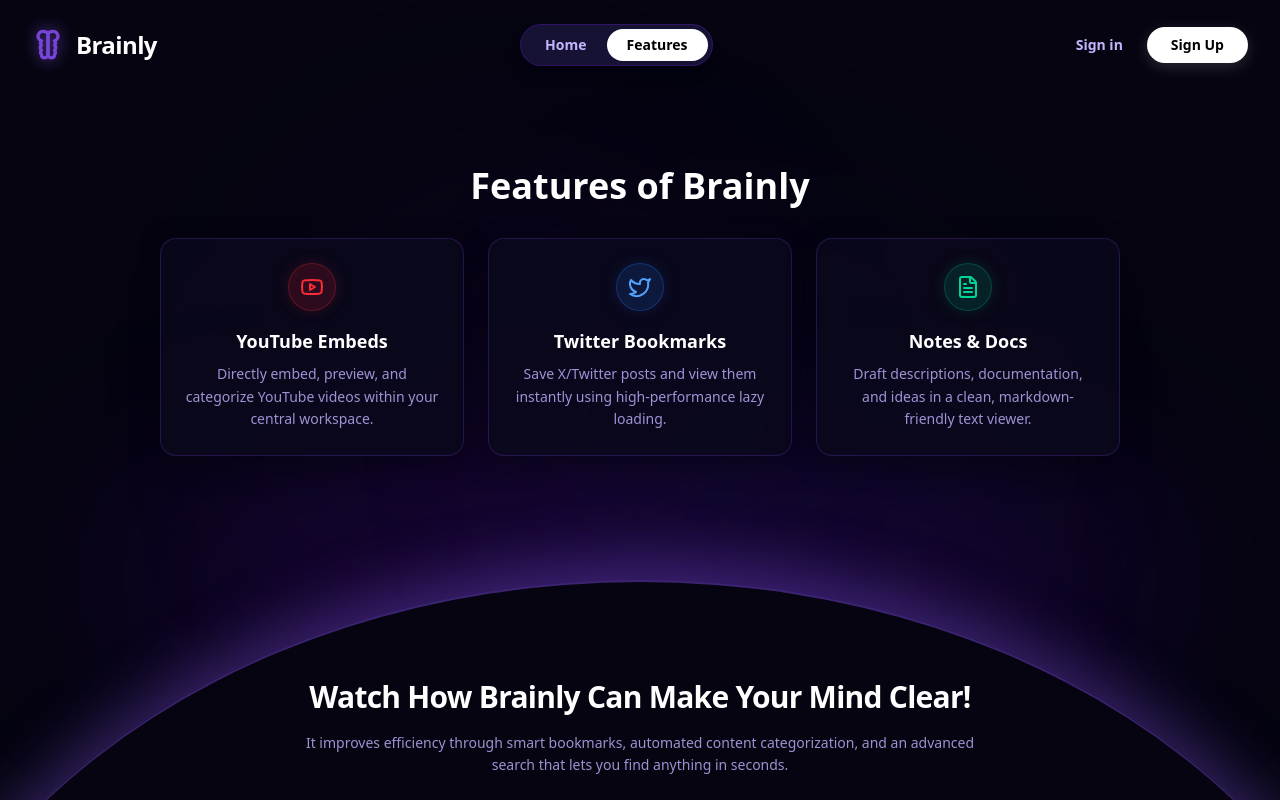
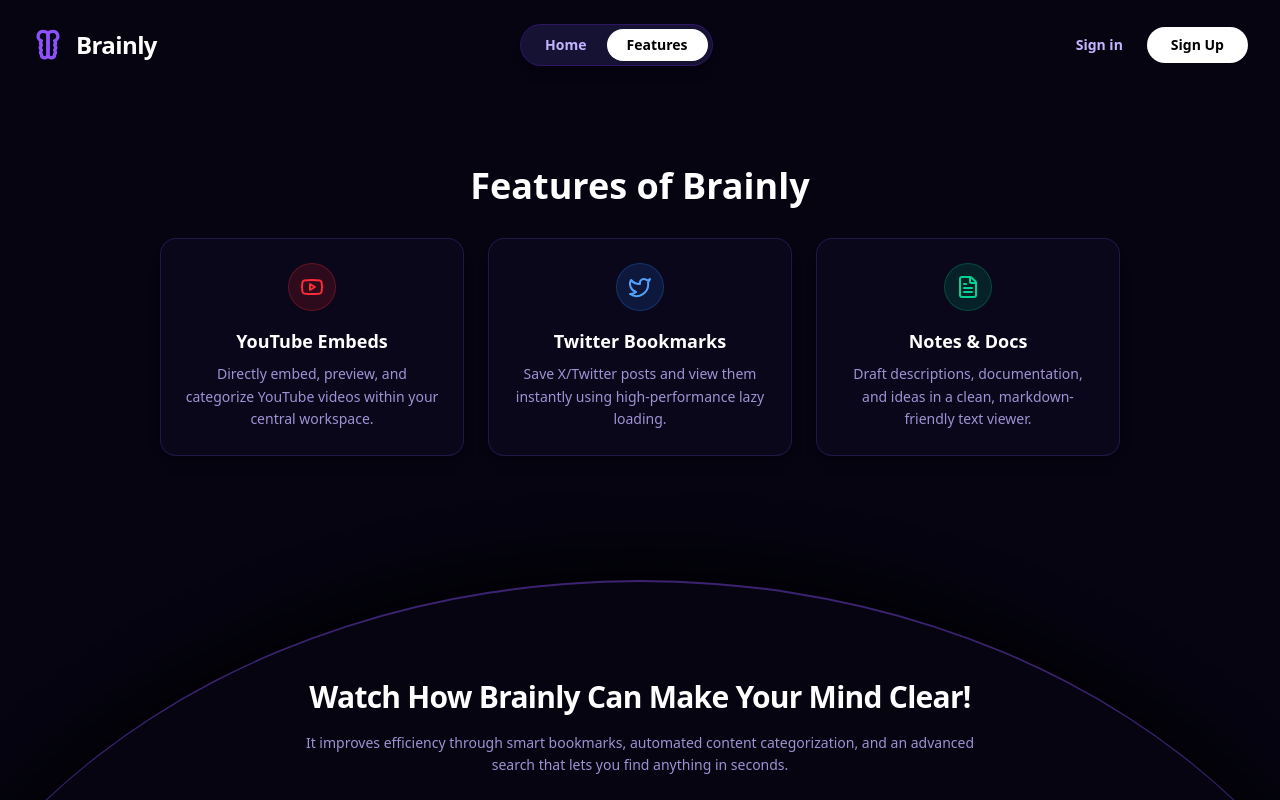
Before and after one commit to sainideep1234/brainly, a Next.js app in the folder frontend/: page / in a window 1280 px wide. Both pictures are taken after a click on the button "Features". Built offline with nearby package versions, Linux system fonts and the light colour scheme.

Commit message:
style: remove glowing shadows and background blurs for a clean minimal premium look

```diff
--- a/frontend/app/page.tsx
+++ b/frontend/app/page.tsx
@@ -18,15 +18,12 @@
 
   return (
     <div className="h-screen w-screen bg-[#050410] text-white flex flex-col justify-between relative overflow-hidden font-sans select-none">
-      {/* Background stars / ambient glow */}
-      <div className="absolute top-1/4 left-1/4 w-96 h-96 bg-violet-900/10 rounded-full blur-[120px] pointer-events-none"></div>
-      <div className="absolute top-1/3 right-1/4 w-96 h-96 bg-indigo-900/10 rounded-full blur-[120px] pointer-events-none"></div>
 
       {/* Header */}
       <header className="flex justify-between items-center px-8 py-6 z-40 relative">
         {/* Logo */}
         <div className="flex items-center gap-3">
-          <svg className="w-8 h-8 text-violet-500 drop-shadow-[0_0_8px_rgba(139,92,246,0.8)] animate-pulse" viewBox="0 0 24 24" fill="none" stroke="currentColor" strokeWidth="2.5" strokeLinecap="round" strokeLinejoin="round">
+          <svg className="w-8 h-8 text-violet-500" viewBox="0 0 24 24" fill="none" stroke="currentColor" strokeWidth="2.5" strokeLinecap="round" strokeLinejoin="round">
             <path d="M9.5 2A2.5 2.5 0 0 1 12 4.5v15a2.5 2.5 0 0 1-4.96-.44 2.5 2.5 0 0 1 0-3.12 3 3 0 0 1 0-3.88 2.5 2.5 0 0 1 0-3.12A2.5 2.5 0 0 1 9.5 2Z" />
             <path d="M14.5 2A2.5 2.5 0 0 0 12 4.5v15a2.5 2.5 0 0 0 4.96-.44 2.5 2.5 0 0 0 0-3.12 3 3 0 0 0 0-3.88 2.5 2.5 0 0 0 0-3.12A2.5 2.5 0 0 0 14.5 2Z" />
           </svg>
@@ -60,7 +57,7 @@
           <Link href="/signin" className="text-violet-300 hover:text-white font-semibold text-sm transition-colors duration-300 cursor-pointer">
             Sign in
           </Link>
-          <Link href="/signup" className="bg-white hover:bg-violet-100 text-black font-extrabold px-6 py-2 rounded-full text-sm shadow-[0_4px_15px_rgba(255,255,255,0.15)] hover:scale-105 active:scale-95 transition-all duration-300 cursor-pointer">
+          <Link href="/signup" className="bg-white hover:bg-violet-100 text-black font-extrabold px-6 py-2 rounded-full text-sm hover:scale-[1.03] active:scale-[0.97] transition-all duration-300 cursor-pointer">
             Sign Up
           </Link>
         </div>
@@ -89,8 +86,8 @@
               Features of Brainly
             </h2>
             <div className="grid grid-cols-1 md:grid-cols-3 gap-6 w-full">
-              <div className="bg-[#0b091c]/80 border border-violet-500/20 p-6 rounded-2xl shadow-[0_10px_30px_rgba(0,0,0,0.3)] flex flex-col items-center hover:border-violet-500/40 hover:scale-[1.02] transition-all duration-300">
-                <div className="w-12 h-12 rounded-full bg-red-500/15 flex items-center justify-center text-red-500 mb-4 shadow-[0_0_15px_rgba(239,68,68,0.15)] border border-red-500/25">
+              <div className="bg-[#0b091c]/80 border border-violet-500/20 p-6 rounded-2xl shadow-lg flex flex-col items-center hover:border-violet-500/40 hover:scale-[1.02] transition-all duration-300">
+                <div className="w-12 h-12 rounded-full bg-red-500/15 flex items-center justify-center text-red-500 mb-4 border border-red-500/25">
                   <YoutubeIcon />
                 </div>
                 <h3 className="font-bold text-lg mb-2">YouTube Embeds</h3>
@@ -99,8 +96,8 @@
                 </p>
               </div>
 
-              <div className="bg-[#0b091c]/80 border border-violet-500/20 p-6 rounded-2xl shadow-[0_10px_30px_rgba(0,0,0,0.3)] flex flex-col items-center hover:border-violet-500/40 hover:scale-[1.02] transition-all duration-300">
-                <div className="w-12 h-12 rounded-full bg-blue-500/15 flex items-center justify-center text-blue-400 mb-4 shadow-[0_0_15px_rgba(59,130,246,0.15)] border border-blue-500/25">
+              <div className="bg-[#0b091c]/80 border border-violet-500/20 p-6 rounded-2xl shadow-lg flex flex-col items-center hover:border-violet-500/40 hover:scale-[1.02] transition-all duration-300">
+                <div className="w-12 h-12 rounded-full bg-blue-500/15 flex items-center justify-center text-blue-400 mb-4 border border-blue-500/25">
                   <TwitterIcon />
                 </div>
                 <h3 className="font-bold text-lg mb-2">Twitter Bookmarks</h3>
@@ -109,8 +106,8 @@
                 </p>
               </div>
 
-              <div className="bg-[#0b091c]/80 border border-violet-500/20 p-6 rounded-2xl shadow-[0_10px_30px_rgba(0,0,0,0.3)] flex flex-col items-center hover:border-violet-500/40 hover:scale-[1.02] transition-all duration-300">
-                <div className="w-12 h-12 rounded-full bg-emerald-500/15 flex items-center justify-center text-emerald-400 mb-4 shadow-[0_0_15px_rgba(16,185,129,0.15)] border border-emerald-500/25">
+              <div className="bg-[#0b091c]/80 border border-violet-500/20 p-6 rounded-2xl shadow-lg flex flex-col items-center hover:border-violet-500/40 hover:scale-[1.02] transition-all duration-300">
+                <div className="w-12 h-12 rounded-full bg-emerald-500/15 flex items-center justify-center text-emerald-400 mb-4 border border-emerald-500/25">
                   <DocumentIcon />
                 </div>
                 <h3 className="font-bold text-lg mb-2">Notes & Docs</h3>
@@ -123,13 +120,10 @@
         )}
       </div>
 
-      {/* Bottom Glowing Planet / Arc */}
+      {/* Bottom Arc Section */}
       <div className="relative w-full h-[180px] md:h-[220px] z-10 flex justify-center">
-        {/* Soft Ambient Glow layer behind the arc - Subtler opacity and colors */}
-        <div className="absolute left-1/2 -translate-x-1/2 -top-16 w-[80vw] h-[120px] bg-violet-700/25 rounded-full blur-[100px] pointer-events-none"></div>
-
-        {/* Glowing Circle */}
-        <div className="absolute left-1/2 -translate-x-1/2 top-0 w-[140vw] md:w-[120vw] h-[1200px] rounded-[50%] bg-[#050410] border-t-2 border-violet-500/40 shadow-[0_-20px_60px_rgba(139,92,246,0.35)] flex flex-col items-center pt-16 md:pt-24 px-8">
+        {/* Clean Arc */}
+        <div className="absolute left-1/2 -translate-x-1/2 top-0 w-[140vw] md:w-[120vw] h-[1200px] rounded-[50%] bg-[#050410] border-t-2 border-violet-500/40 shadow-[0_-20px_60px_rgba(0,0,0,0.8)] flex flex-col items-center pt-16 md:pt-24 px-8">
           <h2 className="text-xl md:text-3xl font-extrabold text-white tracking-tight text-center max-w-3xl leading-tight">
             Watch How Brainly Can Make Your Mind Clear!
           </h2>
--- a/frontend/app/signin/page.tsx
+++ b/frontend/app/signin/page.tsx
@@ -55,7 +55,7 @@
         </p>
         <button
           onClick={() => signin()}
-          className="bg-btn-pri text-white py-2 rounded-xl hover:bg-violet-500 font-bold text-lg my-4 transition-colors duration-300 cursor-pointer shadow-[0_0_20px_rgba(124,58,237,0.3)]"
+          className="bg-btn-pri text-white py-2 rounded-xl hover:bg-violet-600 font-bold text-lg my-4 transition-all duration-300 cursor-pointer hover:scale-[1.01] active:scale-[0.99]"
         >
           Submit
         </button>
--- a/frontend/app/signup/page.tsx
+++ b/frontend/app/signup/page.tsx
@@ -71,7 +71,7 @@
         </p>
         <button
           onClick={() => signup()}
-          className="bg-btn-pri text-white py-2 rounded-xl hover:bg-violet-500 font-bold text-lg my-4 transition-colors duration-300 cursor-pointer shadow-[0_0_20px_rgba(124,58,237,0.3)]"
+          className="bg-btn-pri text-white py-2 rounded-xl hover:bg-violet-600 font-bold text-lg my-4 transition-all duration-300 cursor-pointer hover:scale-[1.01] active:scale-[0.99]"
         >
           Submit
         </button>
```
